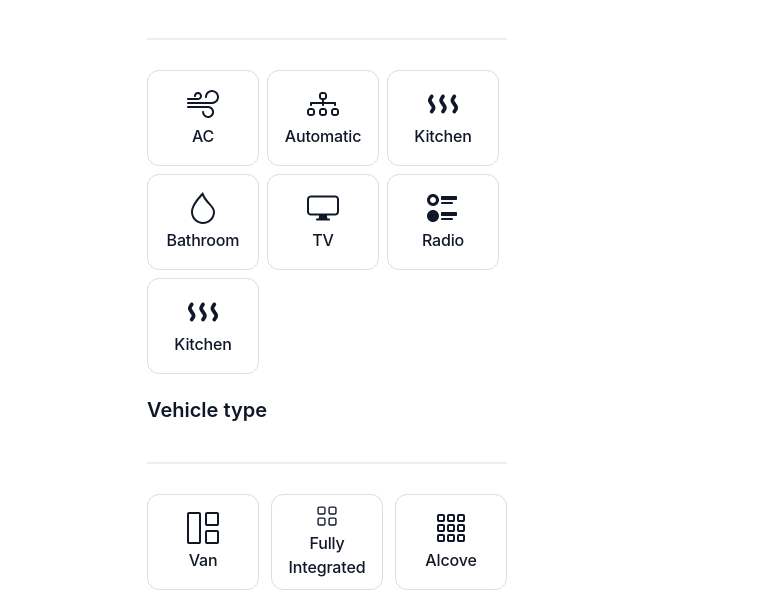
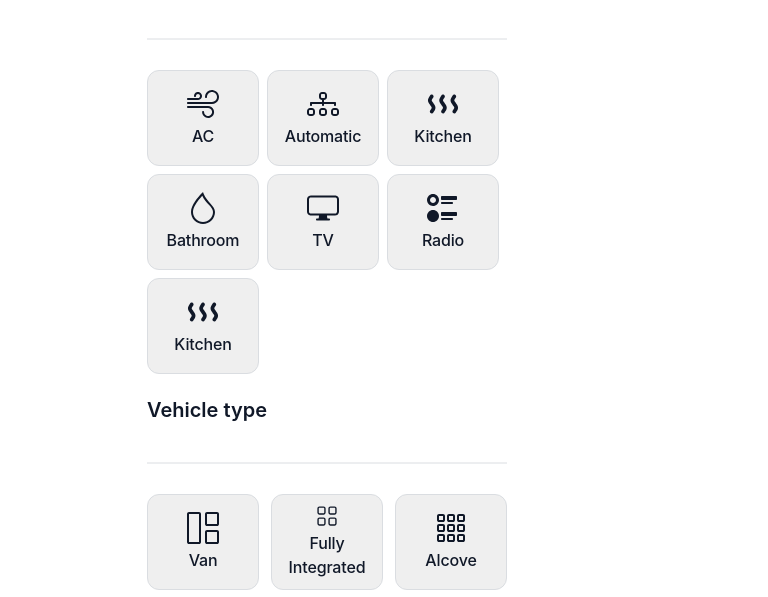
Before and after one commit to AnastasiiaMehei/TravelTrucks, a React (Vite) app: page /catalog in a window 1280 px wide. Shown: the part 355-952 px from the top of the page, without its empty margins (280-1048 px from the left). Built offline with nearby package versions, Linux system fonts and the light colour scheme; no server answers.

Commit message:
camperCard,  Features, VihecleType

```diff
--- a/src/components/CamperCard/CamperCard.jsx
+++ b/src/components/CamperCard/CamperCard.jsx
@@ -48,7 +48,6 @@ export default function CamperCard({ camper }) {
               {price}
             </p>
             <button className={css.heartButton} type="button">
-              {" "}
               <CiHeart className={css.heart} />
             </button>
           </div>
--- a/src/components/Features/Features.module.css
+++ b/src/components/Features/Features.module.css
@@ -75,7 +75,7 @@ margin-bottom: 24px;
     display: flex;
     flex-direction: column;
     gap: 24px;
-}
+    color: #101828;}
 .detailsParagraph{
     font-family: "Inter", sans-serif;
 font-weight: 500;
--- a/src/components/VehicleType/VehicleType.jsx
+++ b/src/components/VehicleType/VehicleType.jsx
@@ -9,48 +9,48 @@ export default function VehicleType() {
                 <use xlinkHref={`${sprite}#icon-divider`} ></use>
               </svg>
             <div className={css.vehicleEquipment}>
-           <div className={css.iconDiv}>
+           <button className={css.iconDiv}>
            <svg className={css.icon}>
                 <use xlinkHref={`${sprite}#icon-AC`} ></use>
               </svg>
               <p className={css.paragraph}>AC</p>
-           </div>
-           <div className={css.iconDiv}>
+           </button>
+           <button className={css.iconDiv}>
            <svg className={css.icon}>
                 <use xlinkHref={`${sprite}#icon-Automatic`} ></use>
               </svg>
               <p className={css.paragraph}>Automatic</p>
-           </div>
-           <div className={css.iconDiv}>
+           </button>
+           <button className={css.iconDiv}>
            <svg className={css.icon}>
                 <use xlinkHref={`${sprite}#icon-Kitchen`} ></use>
               </svg>
               <p className={css.paragraph}>Kitchen</p>
-           </div>
-           <div className={css.iconDiv}>
+           </button>
+           <button className={css.iconDiv}>
            <svg className={css.icon}>
                 <use xlinkHref={`${sprite}#icon-Bathroom`} ></use>
               </svg>
               <p className={css.paragraph}>Bathroom</p>
-           </div>
-           <div className={css.iconDiv}>
+           </button>
+           <button className={css.iconDiv}>
            <svg className={css.icon}>
                 <use xlinkHref={`${sprite}#icon-TV`} ></use>
               </svg>
               <p className={css.paragraph}>TV</p>
-           </div>
-           <div className={css.iconDiv}>
+           </button>
+           <button className={css.iconDiv}>
            <svg className={css.icon}>
                 <use xlinkHref={`${sprite}#icon-Radio`} ></use>
               </svg>
               <p className={css.paragraph}>Radio</p>
-           </div>
-           <div className={css.iconDiv}>
+           </button>
+           <button className={css.iconDiv}>
            <svg className={css.icon}>
                 <use xlinkHref={`${sprite}#icon-Kitchen`} ></use>
               </svg>
               <p className={css.paragraph}>Kitchen</p>
-           </div>
+           </button>
 
             </div>
         </div>
@@ -60,24 +60,24 @@ export default function VehicleType() {
                 <use xlinkHref={`${sprite}#icon-divider`} ></use>
               </svg>
             <div className={css.icons}>
-            <div className={css.iconDiv} >
+            <button className={css.iconDiv} >
            <svg className={css.icon}>
                 <use xlinkHref={`${sprite}#icon-Van`} ></use>
               </svg>
               <p className={css.paragraph}>Van</p>
-           </div>
-           <div className={`${css.iconDiv} ${css.fully}`}>
+           </button>
+           <button className={`${css.iconDiv} ${css.fully}`}>
            <svg className={css.icon}>
                 <use xlinkHref={`${sprite}#icon-Fully-Integrated`} ></use>
               </svg>
               <p className={css.paragraph} >Fully Integrated</p>
-           </div>
-           <div className={css.iconDiv}>
+           </button>
+           <button className={css.iconDiv}>
            <svg className={css.icon}>
                 <use xlinkHref={`${sprite}#icon-Alcove`} ></use>
               </svg>
               <p className={css.paragraph}>Alcove</p>
-           </div>
+           </button>
             </div>
             <button className={css.button} type='button'>Search</button>
         </div>
--- a/src/components/VehicleType/VehicleType.module.css
+++ b/src/components/VehicleType/VehicleType.module.css
@@ -54,6 +54,10 @@ width: 112px;
 height: 96px;
 gap: 4px;
 }
+.active {
+    border: 1px solid #e44848;
+
+}
 .fully {
     padding: 10px;
 }
```
